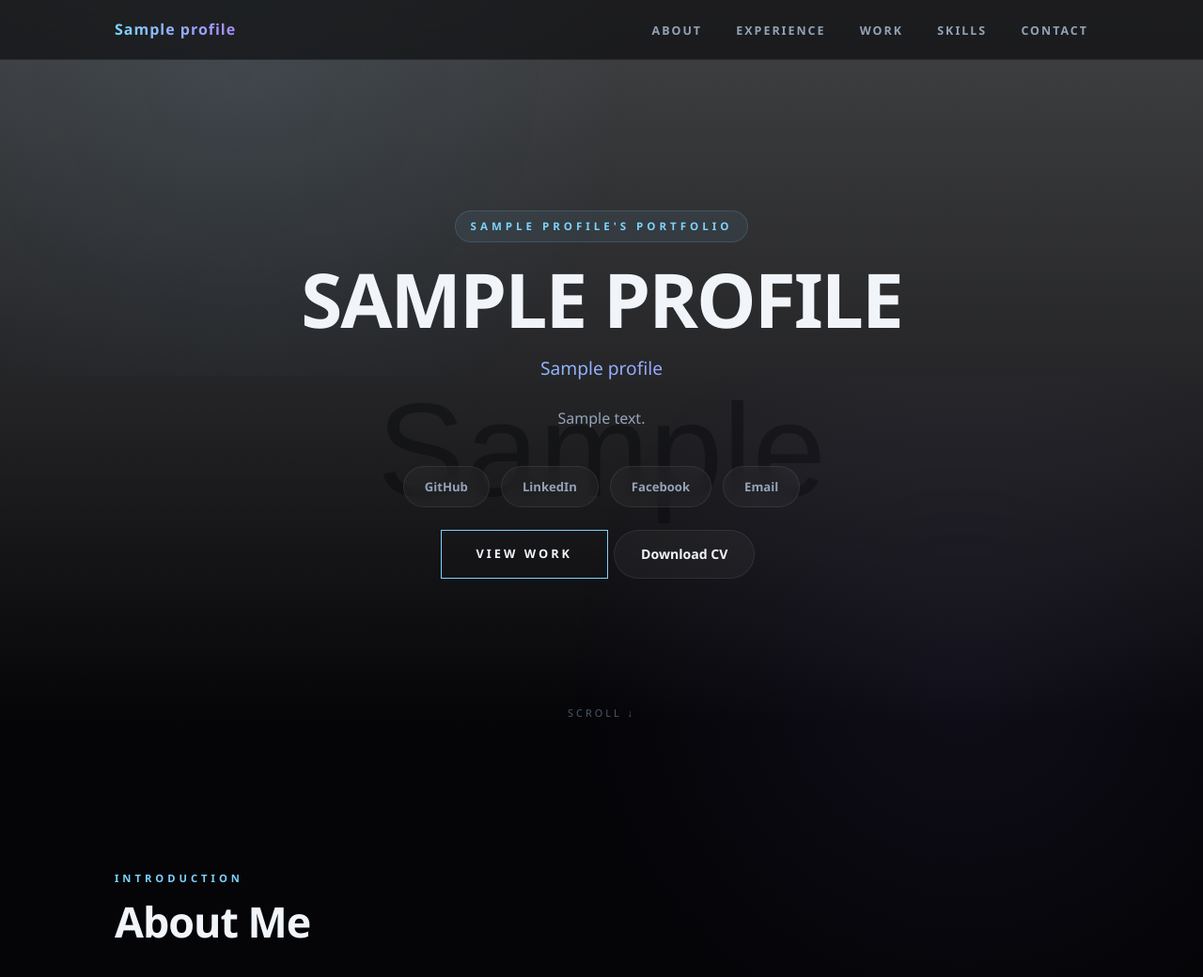
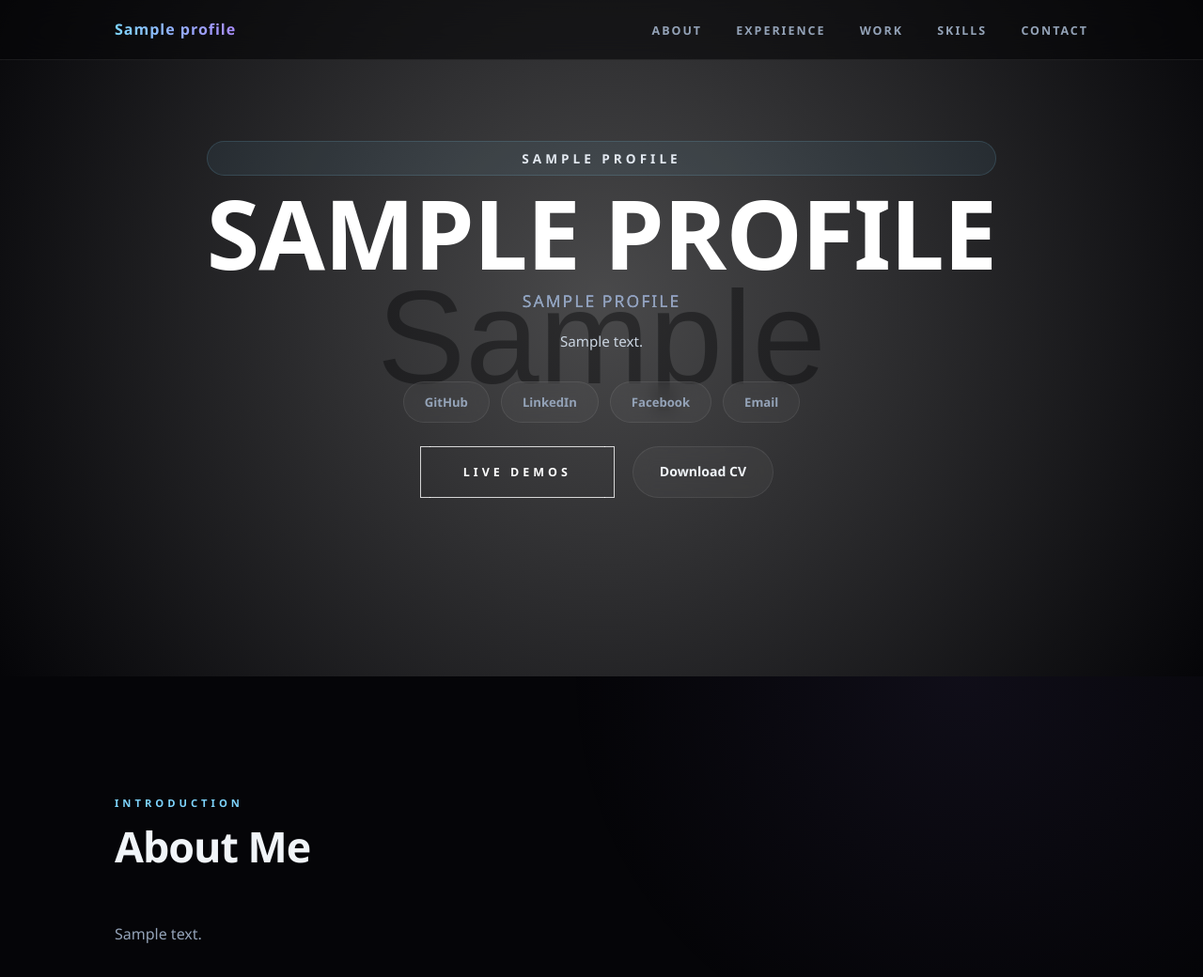
Before and after one commit to nawabsakib5/portfolio-website, a Django app: page / in a window 1280 px wide. Shown: the top 1040 px of the page at 94% size. Run offline with Django 5.2, Linux system fonts and the light colour scheme; tables that the repository leaves empty hold one stand-in row (values such as "Sample post"); grey boxes marked "Sample" are stand-in pictures.

Commit message:
Add Database

```diff
--- a/portfolio_app/templates/portfolio_app/home.html
+++ b/portfolio_app/templates/portfolio_app/home.html
@@ -6,70 +6,123 @@
 {% block content %}
 
 <style>
-    /* Hero section with dark overlay and bracket button */
+    /* ── FULLSCREEN HERO SECTION ── */
+    .hero {
+        position: relative;
+        width: 100vw;
+        height: 100vh;
+        margin-left: calc(-50vw + 50%); /* edge-to-edge breakout */
+        margin-top: -80px; /* navbar overlap adjusting height if needed */
+        display: flex;
+        align-items: center;
+        justify-content: center;
+        overflow: hidden;
+        background-color: #050508;
+    }
+
+    /* Background image positioning like the reference layout */
     .hero-bg {
         position: absolute;
         inset: 0;
-        z-index: -1;
-        overflow: hidden;
+        z-index: 1;
     }
+
     .hero-bg img {
-        width: 100%; height: 100%;
+        width: 100%;
+        height: 100%;
         object-fit: cover;
-        object-position: center top;
-        filter: grayscale(60%) brightness(0.45);
+        object-position: center 25%; /* Image subject focus center-crop */
+        filter: grayscale(85%) contrast(110%) brightness(0.4);
     }
+
+    /* Dark vignette and radial gradient overlay */
     .hero-bg::after {
         content: '';
         position: absolute;
         inset: 0;
-        background: linear-gradient(180deg,
-            rgba(5,5,8,0.35) 0%,
-            rgba(5,5,8,0.65) 50%,
-            var(--bg, #090a0f) 96%);
+        background: radial-gradient(circle at center, rgba(5,5,8,0.2) 0%, rgba(5,5,8,0.85) 80%, #050508 100%);
     }
-    .hero.has-photo .profile-photo-wrap,
-    .hero.has-photo .eyebrow,
-    .hero.has-photo h1,
-    .hero.has-photo h3,
-    .hero.has-photo .bio,
-    .hero.has-photo .social-links,
-    .hero.has-photo .cv-buttons {
+
+    /* Content styling aligned exactly like reference image */
+    .hero-inner {
         position: relative;
         z-index: 2;
+        text-align: center;
+        max-width: 900px;
+        padding: 0 20px;
     }
 
-    /* Bracket style button matching your reference image */
+    .hero-inner .eyebrow {
+        display: block;
+        font-size: 0.85rem;
+        font-weight: 700;
+        letter-spacing: 4px;
+        color: #e2e8f0;
+        margin-bottom: 12px;
+        text-transform: uppercase;
+    }
+
+    .hero-inner h1 {
+        font-size: clamp(3.5rem, 8vw, 6.5rem);
+        font-weight: 900;
+        line-height: 0.95;
+        letter-spacing: -1px;
+        color: #ffffff;
+        text-transform: uppercase;
+        margin: 0 0 10px 0;
+        font-family: system-ui, -apple-system, sans-serif;
+    }
+
+    .hero-inner h3 {
+        font-size: 1.1rem;
+        font-weight: 500;
+        letter-spacing: 2px;
+        color: #94a3b8;
+        margin-bottom: 15px;
+        text-transform: uppercase;
+    }
+
+    .hero-inner .bio {
+        color: #cbd5e1;
+        font-size: 0.95rem;
+        max-width: 550px;
+        margin: 0 auto 30px auto;
+        line-height: 1.6;
+    }
+
+    /* Exact Bracket CTA Button from the reference design */
     .bracket-btn {
         display: inline-flex;
         align-items: center;
-        gap: 10px;
-        padding: 14px 30px;
-        border-top: 1px solid var(--accent, #fff);
-        border-bottom: 1px solid var(--accent, #fff);
-        color: var(--text, #fff);
+        gap: 12px;
+        padding: 16px 36px;
+        border-top: 1px solid rgba(255, 255, 255, 0.8);
+        border-bottom: 1px solid rgba(255, 255, 255, 0.8);
+        color: #ffffff;
         text-decoration: none;
-        font-size: 0.8rem;
+        font-size: 0.78rem;
         font-weight: 700;
-        letter-spacing: 3px;
+        letter-spacing: 4px;
         text-transform: uppercase;
-        transition: all 0.3s;
+        transition: all 0.3s ease;
         position: relative;
-        z-index: 2;
+        background: transparent;
     }
     .bracket-btn::before,
     .bracket-btn::after {
         content: '';
         position: absolute;
-        top: -1px; bottom: -1px;
-        width: 8px;
-        border: 1px solid var(--accent, #fff);
+        top: -1px;
+        bottom: -1px;
+        width: 10px;
+        border: 1px solid rgba(255, 255, 255, 0.8);
     }
-    .bracket-btn::before { left: -8px; border-right: none; }
-    .bracket-btn::after { right: -8px; border-left: none; }
+    .bracket-btn::before { left: -10px; border-right: none; }
+    .bracket-btn::after { right: -10px; border-left: none; }
     .bracket-btn:hover {
-        background: rgba(255, 255, 255, 0.1);
-        letter-spacing: 4px;
+        background: rgba(255, 255, 255, 0.12);
+        letter-spacing: 5px;
+        border-color: #ffffff;
     }
 
     .about-text { max-width: 68ch; color: var(--text-mid, #ccc); font-size: 1rem; }
@@ -78,7 +131,7 @@
 </style>
 
 <!-- ── HERO SECTION ── -->
-<section class="hero {% if profile.photo %}has-photo{% endif %}" id="home">
+<section class="hero" id="home">
     {% if profile.photo %}
     <div class="hero-bg">
         <img src="{{ profile.photo.url }}" alt="{{ profile.name }}">
@@ -86,18 +139,12 @@
     {% endif %}
 
     <div class="hero-inner">
-        {% if not profile.photo %}
-        <div class="profile-photo-wrap">
-            <div class="profile-photo-ring"></div>
-        </div>
-        {% endif %}
+        <span class="eyebrow">{{ profile.name|upper }}</span>
+        <h1>{{ profile.title|default:profile.name|upper }}</h1>
+        <h3>{{ profile.name }}</h3>
+        <p class="bio">{{ profile.bio|truncatewords:28 }}</p>
 
-        <span class="eyebrow">{{ profile.name|upper }}'S PORTFOLIO</span>
-        <h1>{{ profile.name|upper }}</h1>
-        <h3>{{ profile.title }}</h3>
-        <p class="bio">{{ profile.bio|truncatewords:32 }}</p>
-
-        <div class="social-links">
+        <div class="social-links" style="margin-bottom: 25px;">
             {% if profile.github_url %}<a href="{{ profile.github_url }}" target="_blank" rel="noopener">GitHub</a>{% endif %}
             {% if profile.linkedin_url %}<a href="{{ profile.linkedin_url }}" target="_blank" rel="noopener">LinkedIn</a>{% endif %}
             {% if profile.facebook_url %}<a href="{{ profile.facebook_url }}" target="_blank" rel="noopener">Facebook</a>{% endif %}
@@ -105,14 +152,12 @@
         </div>
 
         <div class="cv-buttons">
-            <a href="#projects" class="bracket-btn">View Work</a>
+            <a href="#projects" class="bracket-btn">Live Demos</a>
             {% if profile.cv %}
-            <a href="{{ profile.cv.url }}" class="cv-btn cv-btn-outline" target="_blank" rel="noopener">Download CV</a>
+            <a href="{{ profile.cv.url }}" class="cv-btn cv-btn-outline" target="_blank" rel="noopener" style="margin-left: 15px;">Download CV</a>
             {% endif %}
         </div>
     </div>
-
-    <div class="scroll-cue">Scroll ↓</div>
 </section>
 
 <div class="container">
--- a/portfolio_app/views.py
+++ b/portfolio_app/views.py
@@ -1,13 +1,23 @@
 from django.shortcuts import render
 from .models import*
 
+
+
 def home(request):
+    profile = Profile.objects.first()
+    projects = Project.objects.all()
+    skills = Skill.objects.all()
+    experiences = Experience.objects.all()
+    educations = Education.objects.all()
+    certificates = Certificate.objects.all()
+
     context = {
-        'profile': Profile.objects.first(),
-        'projects': Project.objects.all(),
-        'skills': Skill.objects.all(),
-        'experiences': Experience.objects.all(),
-        'educations': Education.objects.all(),
+        'profile': profile,
+        'projects': projects,
+        'skills': skills,
+        'experiences': experiences,
+        'educations': educations,
+        'certificates': certificates,
     }
     return render(request, 'portfolio_app/home.html', context)
 
```
